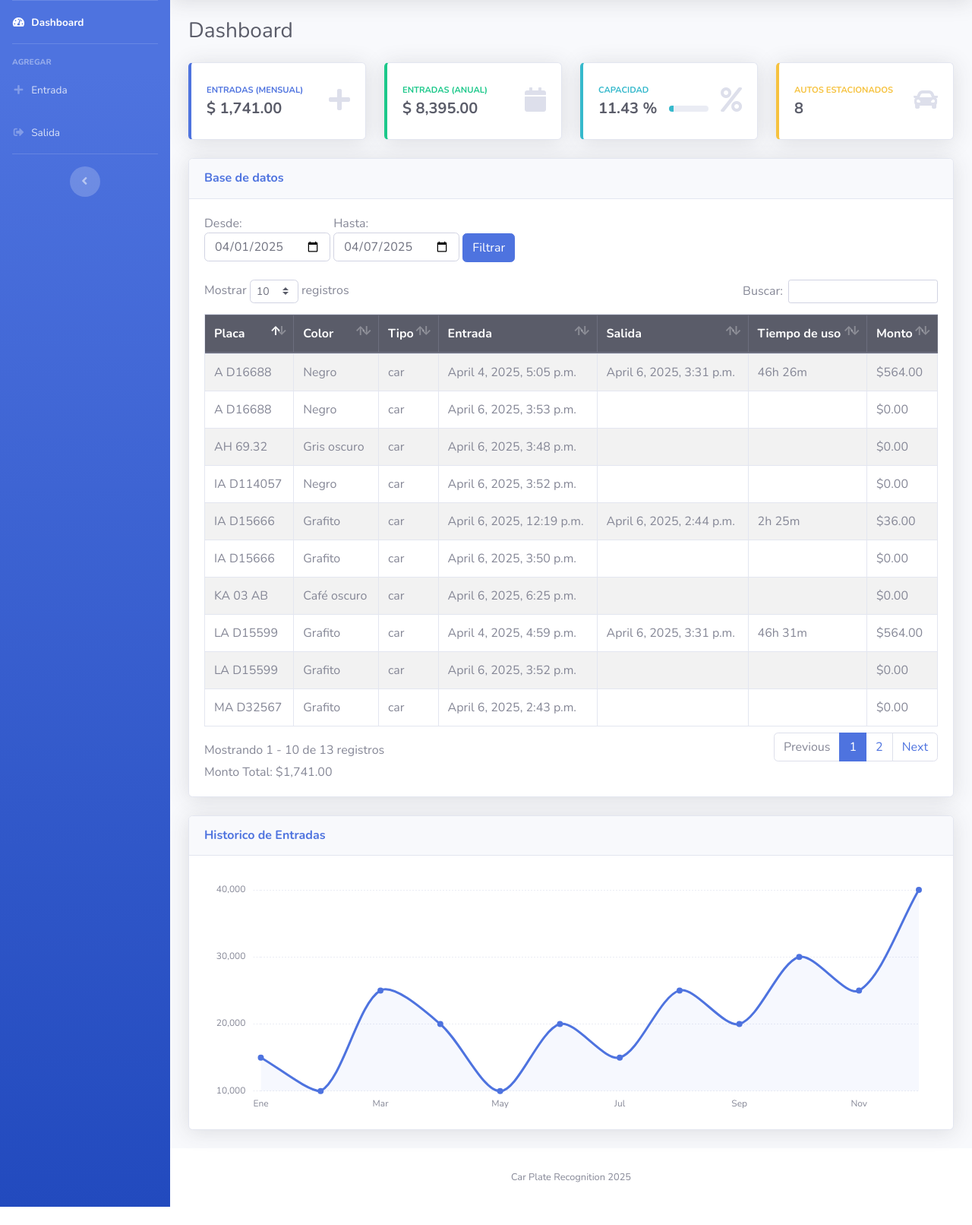
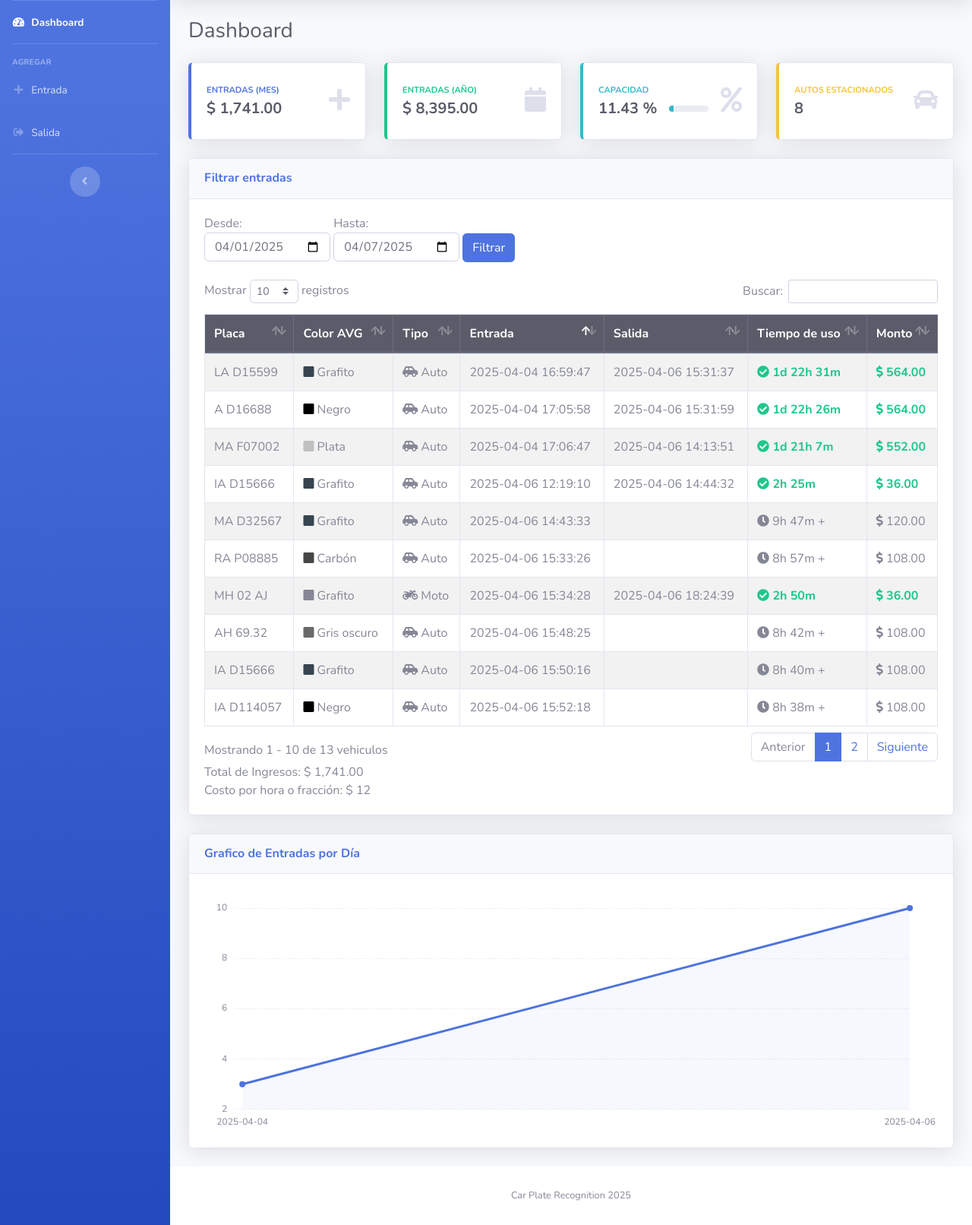
Before and after one commit to aphics/plate_detection, a Django app: page / in a window 1280 px wide. Shown: the part 70-1682 px from the top of the page at 76% size. Before the commit the page ends 1658 px from the top, so only its background shows below. Run offline with Django 5.2, Linux system fonts and the light colour scheme; a user stored in the database is signed in; data comes from the database, SQL or seed files in the repository; both versions use the stored data as it was after the commit; parts of the project's set-up code (start-up, migrations or seed data) failed here and were passed over; some libraries are stand-ins or nearby versions.

Commit message:
UI and UX improvements

```diff
--- a/home/admin.py
+++ b/home/admin.py
@@ -16,6 +16,7 @@ class CarHistoryAdmin(admin.ModelAdmin):
         "exit_date",
         "usage_time",
         "price",
+        "fee",
     )
     list_filter = ("vehicle_color", "vehicle_type")
     search_fields = ("vehicle_plate",)
--- a/home/static/js/demo/chart-area-demo.js
+++ /dev/null
@@ -1,118 +0,0 @@
-// Set new default font family and font color to mimic Bootstrap's default styling
-Chart.defaults.global.defaultFontFamily = 'Nunito', '-apple-system,system-ui,BlinkMacSystemFont,"Segoe UI",Roboto,"Helvetica Neue",Arial,sans-serif';
-Chart.defaults.global.defaultFontColor = '#858796';
-
-function number_format(number, decimals, dec_point, thousands_sep) {
-  // *     example: number_format(1234.56, 2, ',', ' ');
-  // *     return: '1 234,56'
-  number = (number + '').replace(',', '').replace(' ', '');
-  var n = !isFinite(+number) ? 0 : +number,
-    prec = !isFinite(+decimals) ? 0 : Math.abs(decimals),
-    sep = (typeof thousands_sep === 'undefined') ? ',' : thousands_sep,
-    dec = (typeof dec_point === 'undefined') ? '.' : dec_point,
-    s = '',
-    toFixedFix = function(n, prec) {
-      var k = Math.pow(10, prec);
-      return '' + Math.round(n * k) / k;
-    };
-  // Fix for IE parseFloat(0.55).toFixed(0) = 0;
-  s = (prec ? toFixedFix(n, prec) : '' + Math.round(n)).split('.');
-  if (s[0].length > 3) {
-    s[0] = s[0].replace(/\B(?=(?:\d{3})+(?!\d))/g, sep);
-  }
-  if ((s[1] || '').length < prec) {
-    s[1] = s[1] || '';
-    s[1] += new Array(prec - s[1].length + 1).join('0');
-  }
-  return s.join(dec);
-}
-
-// Area Chart Example
-var ctx = document.getElementById("myAreaChart");
-var myLineChart = new Chart(ctx, {
-  type: 'line',
-  data: {
-    labels: ["Ene", "Feb", "Mar", "Abr", "May", "Jun", "Jul", "Ago", "Sep", "Oct", "Nov", "Dic"],
-    datasets: [{
-      label: "Earnings",
-      lineTension: 0.3,
-      backgroundColor: "rgba(78, 115, 223, 0.05)",
-      borderColor: "rgba(78, 115, 223, 1)",
-      pointRadius: 3,
-      pointBackgroundColor: "rgba(78, 115, 223, 1)",
-      pointBorderColor: "rgba(78, 115, 223, 1)",
-      pointHoverRadius: 3,
-      pointHoverBackgroundColor: "rgba(78, 115, 223, 1)",
-      pointHoverBorderColor: "rgba(78, 115, 223, 1)",
-      pointHitRadius: 10,
-      pointBorderWidth: 2,
-      data: [15000, 10000, 25000, 20000, 10000, 20000, 15000, 25000, 20000, 30000, 25000, 40000],
-    }],
-  },
-  options: {
-    maintainAspectRatio: false,
-    layout: {
-      padding: {
-        left: 10,
-        right: 25,
-        top: 25,
-        bottom: 0
-      }
-    },
-    scales: {
-      xAxes: [{
-        time: {
-          unit: 'date'
-        },
-        gridLines: {
-          display: false,
-          drawBorder: false
-        },
-        ticks: {
-          maxTicksLimit: 7
-        }
-      }],
-      yAxes: [{
-        ticks: {
-          maxTicksLimit: 5,
-          padding: 10,
-          // Include a dollar sign in the ticks
-          callback: function(value, index, values) {
-            return '' + number_format(value);
-          }
-        },
-        gridLines: {
-          color: "rgb(234, 236, 244)",
-          zeroLineColor: "rgb(234, 236, 244)",
-          drawBorder: false,
-          borderDash: [2],
-          zeroLineBorderDash: [2]
-        }
-      }],
-    },
-    legend: {
-      display: false
-    },
-    tooltips: {
-      backgroundColor: "rgb(255,255,255)",
-      bodyFontColor: "#858796",
-      titleMarginBottom: 10,
-      titleFontColor: '#6e707e',
-      titleFontSize: 14,
-      borderColor: '#dddfeb',
-      borderWidth: 1,
-      xPadding: 15,
-      yPadding: 15,
-      displayColors: false,
-      intersect: false,
-      mode: 'index',
-      caretPadding: 10,
-      callbacks: {
-        label: function(tooltipItem, chart) {
-          var datasetLabel = chart.datasets[tooltipItem.datasetIndex].label || '';
-          return datasetLabel + ': $' + number_format(tooltipItem.yLabel);
-        }
-      }
-    }
-  }
-});
--- a/home/templates/dashboard.html
+++ b/home/templates/dashboard.html
@@ -25,7 +25,7 @@
         <div class="row no-gutters align-items-center">
           <div class="col mr-2">
             <div class="text-xs font-weight-bold text-primary text-uppercase mb-1">
-              Entradas (Mensual)
+              Entradas (Mes)
             </div>
             <div id="entradas_mensual" class="h5 mb-0 font-weight-bold text-gray-800">
               {{ monto_mensual }}
@@ -46,7 +46,7 @@
         <div class="row no-gutters align-items-center">
           <div class="col mr-2">
             <div class="text-xs font-weight-bold text-success text-uppercase mb-1">
-              Entradas (Anual)
+              Entradas (Año)
             </div>
             <div id="entradas_anual" class="h5 mb-0 font-weight-bold text-gray-800">
               {{ monto_anual }}
@@ -120,7 +120,7 @@
     <!-- Illustrations -->
     <div class="card shadow mb-4">
       <div class="card-header py-3">
-        <h6 class="m-0 font-weight-bold text-primary">Base de datos</h6>
+        <h6 class="m-0 font-weight-bold text-primary">Filtrar entradas</h6>
       </div>
       <div class="card-body">
         <!-- Filtros -->
@@ -137,7 +137,7 @@
           <thead class="thead-dark">
             <tr>
               <th>Placa</th>
-              <th>Color</th>
+              <th>Color AVG</th>
               <th>Tipo</th>
               <th>Entrada</th>
               <th>Salida</th>
@@ -149,12 +149,20 @@
             {% for vehiculo in registros %}
             <tr>
               <td>{{ vehiculo.vehicle_plate }}</td>
-              <td>{{ vehiculo.vehicle_color }}</td>
-              <td>{{ vehiculo.vehicle_type }}</td>
-              <td>{{ vehiculo.entry_date }}</td>
-              <td>{{ vehiculo.exit_date|default_if_none:'' }}</td>
-              <td>{{ vehiculo.usage_time|format_time }}</td>
-              <td>${{ vehiculo.price|default_if_none:0|floatformat:2|intcomma }}</td>
+              <td><i class="fa fa-square" style="color: rgb{{ vehiculo.vehicle_rgb }};"></i> {{ vehiculo.vehicle_color }}</td>
+              <td><i class="fa {{ vehiculo.get_vehicle_icon }}"></i> {{ vehiculo.get_vehicle_type_display }}</td>
+              <td>{{ vehiculo.entry_date|date:"Y-m-d H:i:s" }}</td>
+              <td>{{ vehiculo.exit_date|default_if_none:''|date:"Y-m-d H:i:s" }}</td>
+              <td {% if vehiculo.exit_date %}class="text-success font-weight-bold"{% endif %}>
+                {% if not vehiculo.exit_date %}
+                <i class="fa fa-clock"></i> {{ vehiculo.get_usage_time|format_time }} +
+                {% else %}
+                <i class="fa fa-check-circle"></i> {{ vehiculo.get_usage_time|format_time }}
+                {% endif %}
+              </td>
+              <td {% if vehiculo.exit_date %}class="text-success font-weight-bold"{% endif %}>
+                <i class="fa fa-dollar-sign"></i> {{ vehiculo.get_price|default_if_none:0|floatformat:2|intcomma }}
+              </td>
             </tr>
             {% empty %}
             <tr>
@@ -165,7 +173,10 @@
         </table>
 
         <div>
-          Monto Total: ${{ monto_filtro|default_if_none:0|floatformat:2|intcomma }}
+          Total de Ingresos: $ {{ monto_filtro|default_if_none:0|floatformat:2|intcomma }}
+        </div>
+        <div>
+          Costo por hora o fracción: $ {{ fee|default:0|intcomma }}
         </div>
 
       </div>
@@ -180,7 +191,7 @@
     <div class="card shadow mb-4">
       <!-- Card Header - Dropdown -->
       <div class="card-header py-3 d-flex flex-row align-items-center justify-content-between">
-        <h6 class="m-0 font-weight-bold text-primary">Historico de Entradas</h6>
+        <h6 class="m-0 font-weight-bold text-primary">Grafico de Entradas por Día</h6>
       </div>
       <!-- Card Body -->
       <div class="card-body">
@@ -196,7 +207,6 @@
 {% block endofbody %}
 <!-- Chart.js -->
 <script src="https://cdnjs.cloudflare.com/ajax/libs/Chart.js/2.9.4/Chart.bundle.js" integrity="sha512-zO8oeHCxetPn1Hd9PdDleg5Tw1bAaP0YmNvPY8CwcRyUk7d7/+nyElmFrB6f7vg4f7Fv4sui1mcep8RIEShczg==" crossorigin="anonymous" referrerpolicy="no-referrer"></script>
-<script src="{% static 'js/demo/chart-area-demo.js' %}"></script>
 
 <!-- DataTables -->
 <script src="{% static 'js/datatables/jquery.dataTables.min.js' %}"></script>
@@ -204,7 +214,128 @@
 <script>
     // Call the dataTables jQuery plugin
     $(document).ready(function () {
-        $('#dataTable').DataTable();
+        $('#dataTable').DataTable({
+          order: [[3, 'asc']]
+        });
     });
+
+    // Set new default font family and font color to mimic Bootstrap's default styling
+Chart.defaults.global.defaultFontFamily = 'Nunito', '-apple-system,system-ui,BlinkMacSystemFont,"Segoe UI",Roboto,"Helvetica Neue",Arial,sans-serif';
+Chart.defaults.global.defaultFontColor = '#858796';
+
+function number_format(number, decimals, dec_point, thousands_sep) {
+  // *     example: number_format(1234.56, 2, ',', ' ');
+  // *     return: '1 234,56'
+  number = (number + '').replace(',', '').replace(' ', '');
+  var n = !isFinite(+number) ? 0 : +number,
+    prec = !isFinite(+decimals) ? 0 : Math.abs(decimals),
+    sep = (typeof thousands_sep === 'undefined') ? ',' : thousands_sep,
+    dec = (typeof dec_point === 'undefined') ? '.' : dec_point,
+    s = '',
+    toFixedFix = function(n, prec) {
+      var k = Math.pow(10, prec);
+      return '' + Math.round(n * k) / k;
+    };
+  // Fix for IE parseFloat(0.55).toFixed(0) = 0;
+  s = (prec ? toFixedFix(n, prec) : '' + Math.round(n)).split('.');
+  if (s[0].length > 3) {
+    s[0] = s[0].replace(/\B(?=(?:\d{3})+(?!\d))/g, sep);
+  }
+  if ((s[1] || '').length < prec) {
+    s[1] = s[1] || '';
+    s[1] += new Array(prec - s[1].length + 1).join('0');
+  }
+  return s.join(dec);
+}
+
+// Area Chart Example
+var ctx = document.getElementById("myAreaChart");
+var myLineChart = new Chart(ctx, {
+  type: 'line',
+  data: {
+    labels: {{ fechas_graph|safe }},
+    datasets: [{
+      label: "Vehiculos",
+      lineTension: 0.3,
+      backgroundColor: "rgba(78, 115, 223, 0.05)",
+      borderColor: "rgba(78, 115, 223, 1)",
+      pointRadius: 3,
+      pointBackgroundColor: "rgba(78, 115, 223, 1)",
+      pointBorderColor: "rgba(78, 115, 223, 1)",
+      pointHoverRadius: 3,
+      pointHoverBackgroundColor: "rgba(78, 115, 223, 1)",
+      pointHoverBorderColor: "rgba(78, 115, 223, 1)",
+      pointHitRadius: 10,
+      pointBorderWidth: 2,
+      data: {{ totales_graph|safe }},
+    }],
+  },
+  options: {
+    maintainAspectRatio: false,
+    layout: {
+      padding: {
+        left: 10,
+        right: 25,
+        top: 25,
+        bottom: 0
+      }
+    },
+    scales: {
+      xAxes: [{
+        time: {
+          unit: 'date'
+        },
+        gridLines: {
+          display: false,
+          drawBorder: false
+        },
+        ticks: {
+          maxTicksLimit: 7
+        }
+      }],
+      yAxes: [{
+        ticks: {
+          maxTicksLimit: 5,
+          padding: 10,
+          // Include a dollar sign in the ticks
+          callback: function(value, index, values) {
+            return '' + number_format(value);
+          }
+        },
+        gridLines: {
+          color: "rgb(234, 236, 244)",
+          zeroLineColor: "rgb(234, 236, 244)",
+          drawBorder: false,
+          borderDash: [2],
+          zeroLineBorderDash: [2]
+        }
+      }],
+    },
+    legend: {
+      display: false
+    },
+    tooltips: {
+      backgroundColor: "rgb(255,255,255)",
+      bodyFontColor: "#858796",
+      titleMarginBottom: 10,
+      titleFontColor: '#6e707e',
+      titleFontSize: 14,
+      borderColor: '#dddfeb',
+      borderWidth: 1,
+      xPadding: 15,
+      yPadding: 15,
+      displayColors: false,
+      intersect: false,
+      mode: 'index',
+      caretPadding: 10,
+      callbacks: {
+        label: function(tooltipItem, chart) {
+          var datasetLabel = chart.datasets[tooltipItem.datasetIndex].label || '';
+          return datasetLabel + ': ' + number_format(tooltipItem.yLabel);
+        }
+      }
+    }
+  }
+});
 </script>
 {% endblock %}
--- a/home/templates/entry.html
+++ b/home/templates/entry.html
@@ -71,8 +71,8 @@
                   {% if vehicle %}
                   <div id="vehicleInfo">
                     <span class="badge badge-success">Placa: {{ vehicle.vehicle_plate }}</span>
-                    <span class="badge badge-success">Color: {{ vehicle.vehicle_color }}</span>
-                    <span class="badge badge-success">Tipo: {{ vehicle.vehicle_type }}</span>
+                    <span class="badge badge-success">Color AVG: {{ vehicle.vehicle_color }}</span>
+                    <span class="badge badge-success">Tipo: {{ vehicle.get_vehicle_type_display }}</span>
                   </div>
                   {% endif %}
                 </div>
--- a/home/templates/exit.html
+++ b/home/templates/exit.html
@@ -71,8 +71,8 @@
                   {% if vehicle %}
                   <div id="vehicleInfo">
                     <span class="badge badge-success">Placa: {{ vehicle.vehicle_plate }}</span>
-                    <span class="badge badge-success">Color: {{ vehicle.vehicle_color }}</span>
-                    <span class="badge badge-success">Tipo: {{ vehicle.vehicle_type }}</span>
+                    <span class="badge badge-success">Color AVG: {{ vehicle.vehicle_color }}</span>
+                    <span class="badge badge-success">Tipo: {{ vehicle.get_vehicle_type_display }}</span>
                   </div>
                   {% endif %}
                 </div>
--- a/home/templatetags/mis_filtros.py
+++ b/home/templatetags/mis_filtros.py
@@ -7,8 +7,17 @@ register = template.Library()
 def format_time(value):
     try:
         total_seconds = int(value.total_seconds())
-        horas = total_seconds // 3600
+        dias = total_seconds // 86400  # 86400 segundos en un día
+        horas = (total_seconds % 86400) // 3600
         minutos = (total_seconds % 3600) // 60
-        return f"{horas}h {minutos}m"
+
+        partes = []
+        if dias > 0:
+            partes.append(f"{dias}d")
+        if horas > 0 or dias > 0:
+            partes.append(f"{horas}h")
+        partes.append(f"{minutos}m")
+
+        return " ".join(partes)
     except Exception:
         return ""
--- a/home/views.py
+++ b/home/views.py
@@ -8,6 +8,7 @@ from django.db.models import Sum
 from django.shortcuts import redirect, render
 from django.utils import timezone
 from datetime import datetime, timedelta
+from collections import Counter
 
 from .models import CarHistory
 from .plate_recognition import LicencePlateRecognition
@@ -46,6 +47,19 @@ def home(request):
     )
     monto_filtro = registros.aggregate(Sum("price"))["price__sum"]
 
+    # Obtener registros filtrados por fecha
+    registros = CarHistory.objects.filter(
+        created_date__gte=fecha_inicio_dt,
+        created_date__lte=fecha_fin_dt + timedelta(days=1) - timedelta(microseconds=1),
+    )
+    # Contar registros por día
+    conteo_por_dia = Counter(
+        r.created_date.date().strftime("%Y-%m-%d") for r in registros
+    )
+    # Obtener listas ordenadas por fecha
+    fechas_graph = sorted(conteo_por_dia.keys())
+    totales_graph = [conteo_por_dia[fecha] for fecha in fechas_graph]
+
     return render(
         request,
         "dashboard.html",
@@ -58,6 +72,9 @@ def home(request):
             "registros": registros,
             "fecha_inicio": fecha_inicio_str,
             "fecha_fin": fecha_fin_str,
+            "fee": CarHistory.current_fee,
+            "fechas_graph": fechas_graph,
+            "totales_graph": totales_graph,
         },
     )
 
@@ -115,6 +132,7 @@ def entry(request):
             vehicle_type=cls_vehicle,
             created_date=timezone.now(),
             entry_date=timezone.now(),
+            fee=CarHistory.current_fee,
         )
         return render(
             request,
@@ -163,8 +181,8 @@ def exit(request):
         if existing_vehicle.exists():
             vehicle = existing_vehicle[0]
             vehicle.exit_date = timezone.now()
-            vehicle.calculate_usage_time()
-            vehicle.calculate_price(fee=42)
+            vehicle.usage_time = vehicle.get_usage_time()
+            vehicle.price = vehicle.get_price()
 
             vehicle.save()
             return render(
```
Also changed, not shown: home/models.py (+30 -15 lines), db.sqlite3, home/migrations/0009_carhistory_add_fee.py (added), home/static/js/datatables/jquery.dataTables.min.js.
